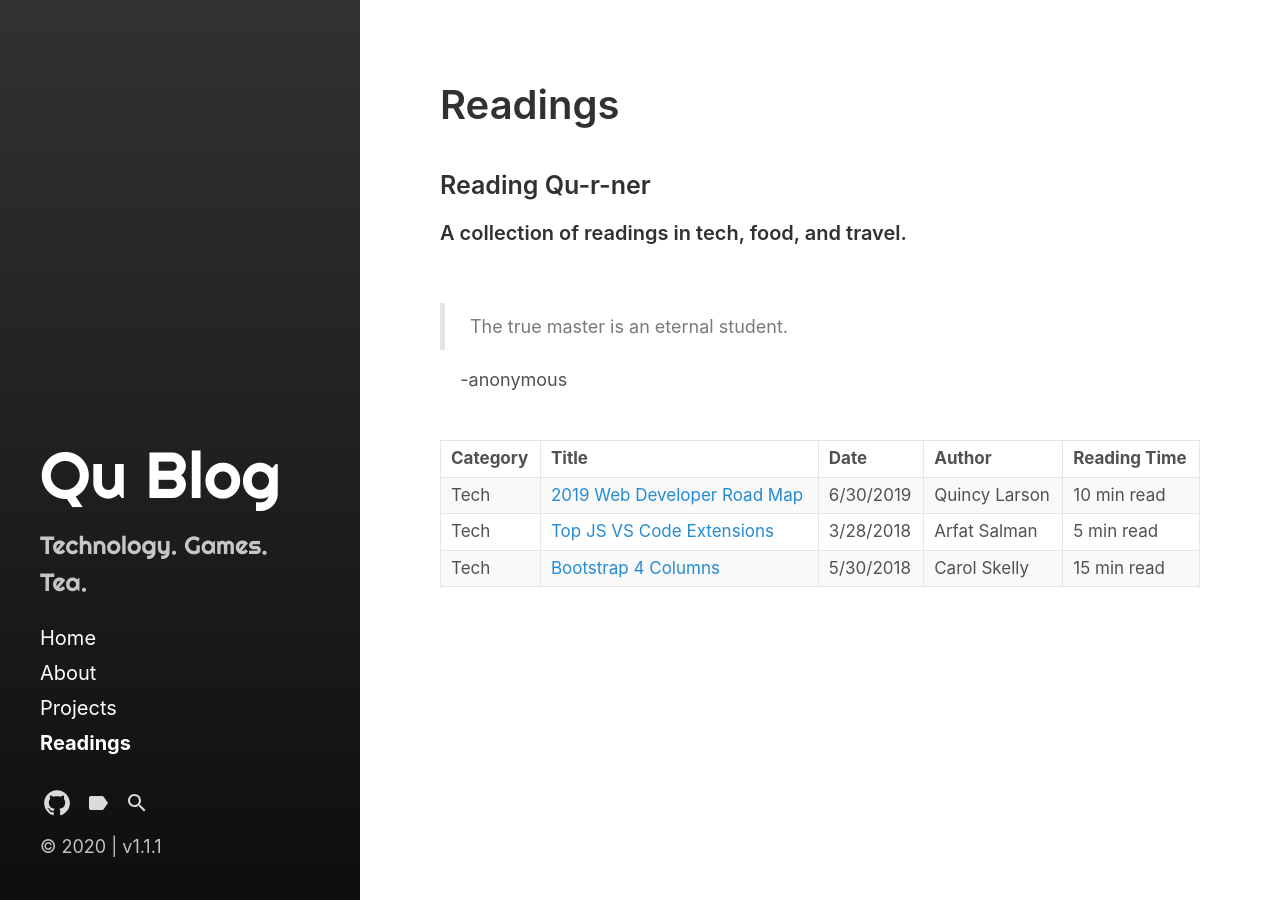
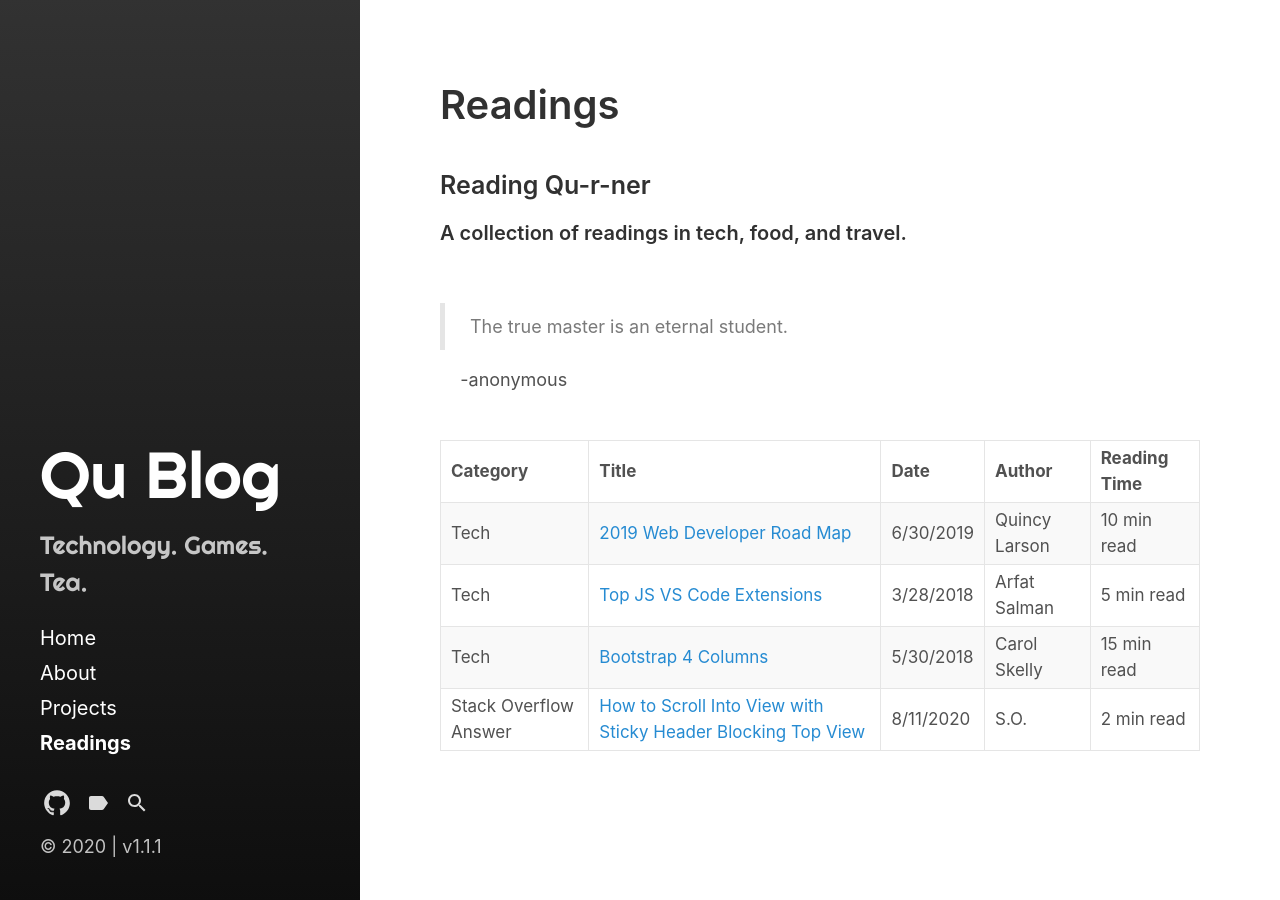
Before and after one commit to yiqu/yiqu.github.io, a Jekyll site: the page built from category/readings.md, in a window 1280 px wide. Built offline with Jekyll 4.4.1, drawn with Linux system fonts in a browser that asks for light colours; some web fonts are replaced.

Commit message:
Update readings.md

```diff
--- a/category/readings.md
+++ b/category/readings.md
@@ -18,3 +18,4 @@ title: Readings
 | Tech|[2019 Web Developer Road Map](https://www.freecodecamp.org/news/2019-web-developer-roadmap/)|6/30/2019|Quincy Larson|10 min read|
 | Tech|[Top JS VS Code Extensions](https://codeburst.io/top-javascript-vscode-extensions-for-faster-development-c687c39596f5)|3/28/2018|Arfat Salman|5 min read|
 | Tech|[Bootstrap 4 Columns](https://uxplanet.org/how-the-bootstrap-4-grid-works-a1b04703a3b7)|5/30/2018|Carol Skelly|15 min read|
+| Stack Overflow Answer|[How to Scroll Into View with Sticky Header Blocking Top View](https://stackoverflow.com/a/34726752/1751692)|8/11/2020|S.O.|2 min read|
```
